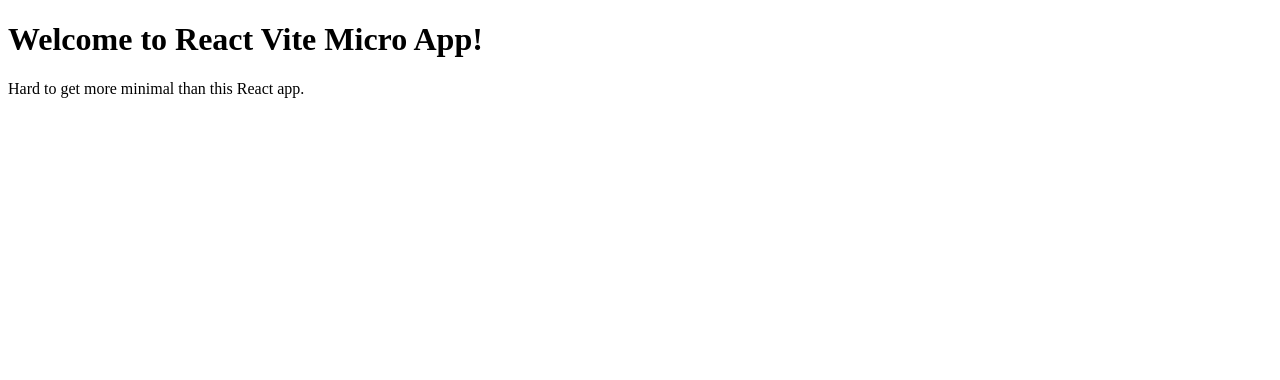
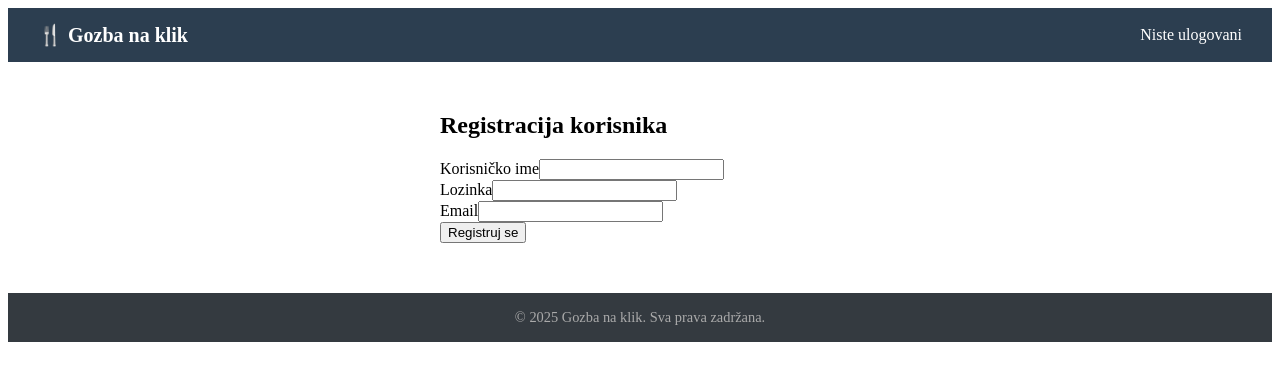
Before and after one commit to JValtner/gozba_na_klik_front, a React (Vite) app in the folder gozba_na_klik/: page /register in a window 1280 px wide. Shown: the top 380 px of the page. Built offline with nearby package versions, Linux system fonts and the light colour scheme.

Commit message:
Urađena registracija korisnika, header, footer, sass fajlovi za pomenute komponente

```diff
--- a/gozba_na_klik/package.json
+++ b/gozba_na_klik/package.json
@@ -14,7 +14,7 @@
     "react-dom": "^19.0.0",
     "react-hook-form": "^7.63.0",
     "react-router-dom": "^7.9.1",
-    "sass": "^1.93.0"
+    "sass": "^1.93.1"
   },
   "devDependencies": {
     "vite": "^6.2.0"
--- a/gozba_na_klik/src/App.jsx
+++ b/gozba_na_klik/src/App.jsx
@@ -1,8 +1,25 @@
 import React from "react";
+import { BrowserRouter as Router, Routes, Route } from "react-router-dom";
+import WelcomePage from "./components/welcome/WelcomePage";
+import RegisterUserForm from "./components/users/RegisterUserForm";
+import Header from "./components/welcome/Header";
+import Footer from "./components/welcome/Footer";
+import './styles/main.scss';
 
-export default () => (
-  <>
-    <h1>Welcome to React Vite Micro App!</h1>
-    <p>Hard to get more minimal than this React app.</p>
-  </>
-);
+export default function App() {
+  return (
+
+    <Router>
+      <Header />
+      <main>
+        <Routes>
+          <Route path="/" element={<WelcomePage />} />
+          <Route path="/register" element={<RegisterUserForm />} />
+        </Routes>
+      </main>
+      <Footer />
+    </Router>
+
+
+  );
+}
--- /dev/null
+++ b/gozba_na_klik/src/components/users/RegisterUserForm.jsx
@@ -0,0 +1,84 @@
+import React from "react";
+import { useNavigate } from "react-router-dom";
+import { useForm } from "react-hook-form";
+import AxiosConfig from "../../config/axios.config";
+import { useUser } from "../users/UserContext";
+
+export default function RegisterUserForm() {
+    const navigate = useNavigate();
+    const { setUsername } = useUser();
+
+    const {
+        register,
+        handleSubmit,
+        formState: { errors },
+    } = useForm();
+
+    const onSubmit = async (data) => {
+        try {
+            await AxiosConfig.post("api/users", {
+                username: data.username,
+                password: data.password,
+                email: data.email,
+                role: "Client",
+            });
+
+
+
+
+            alert("Uspešno ste se registrovali!");
+            navigate("/");
+        } catch (err) {
+            alert("Greška pri registraciji. Pokušajte ponovo.");
+        }
+    };
+
+    return (
+        <div style={{ maxWidth: "400px", margin: "50px auto" }}>
+            <h2>Registracija korisnika</h2>
+
+            <form onSubmit={handleSubmit(onSubmit)}>
+                <div>
+                    <label>Korisničko ime</label>
+                    <input
+                        type="text"
+                        {...register("username", { required: "Korisničko ime je obavezno" })}
+                    />
+                    {errors.username && (
+                        <p style={{ color: "red" }}>{errors.username.message}</p>
+                    )}
+                </div>
+
+                <div>
+                    <label>Lozinka</label>
+                    <input
+                        type="password"
+                        {...register("password", { required: "Lozinka je obavezna" })}
+                    />
+                    {errors.password && (
+                        <p style={{ color: "red" }}>{errors.password.message}</p>
+                    )}
+                </div>
+
+                <div>
+                    <label>Email</label>
+                    <input
+                        type="email"
+                        {...register("email", {
+                            required: "Email je obavezan",
+                            pattern: {
+                                value: /^[^\s@]+@[^\s@]+\.[^\s@]+$/,
+                                message: "Unesite validan email",
+                            },
+                        })}
+                    />
+                    {errors.email && (
+                        <p style={{ color: "red" }}>{errors.email.message}</p>
+                    )}
+                </div>
+
+                <button type="submit">Registruj se</button>
+            </form>
+        </div>
+    );
+}
--- /dev/null
+++ b/gozba_na_klik/src/components/users/UserContext.jsx
@@ -0,0 +1,29 @@
+import React, { createContext, useState, useContext, useEffect } from "react";
+
+const UserContext = createContext();
+
+export function UserProvider({ children }) {
+    // inicijalno čitamo username iz localStorage
+    const [username, setUsername] = useState(() => {
+        return localStorage.getItem("username") || null;
+    });
+
+    // svaki put kad se username promeni -> snimamo u localStorage
+    useEffect(() => {
+        if (username) {
+            localStorage.setItem("username", username);
+        } else {
+            localStorage.removeItem("username");
+        }
+    }, [username]);
+
+    return (
+        <UserContext.Provider value={{ username, setUsername }}>
+            {children}
+        </UserContext.Provider>
+    );
+}
+
+export function useUser() {
+    return useContext(UserContext);
+}
--- /dev/null
+++ b/gozba_na_klik/src/components/welcome/Footer.jsx
@@ -0,0 +1,10 @@
+import React from "react";
+
+
+export default function Footer() {
+    return (
+        <footer className="app-footer">
+            <p>© {new Date().getFullYear()} Gozba na klik. Sva prava zadržana.</p>
+        </footer>
+    );
+}
--- /dev/null
+++ b/gozba_na_klik/src/components/welcome/Header.jsx
@@ -0,0 +1,20 @@
+import React from "react";
+import { useUser } from "../users/UserContext";
+
+
+export default function Header() {
+    const { username } = useUser();
+
+    return (
+        <header className="app-header">
+            <div className="logo">🍴 Gozba na klik</div>
+            <div className="user-info">
+                {username ? (
+                    <span>Dobrodošao, <strong>{username}</strong></span>
+                ) : (
+                    <span>Niste ulogovani</span>
+                )}
+            </div>
+        </header>
+    );
+}
--- /dev/null
+++ b/gozba_na_klik/src/components/welcome/WelcomePage.jsx
@@ -0,0 +1,16 @@
+import React from "react";
+import { useNavigate } from "react-router-dom";
+
+export default function WelcomePage() {
+    const navigate = useNavigate();
+
+    return (
+        <div style={{ textAlign: "center", marginTop: "50px" }}>
+            <h1>Dobrodošli u Gozba na Klik</h1>
+            <p>Prijavite se ili kreirajte nalog kako biste koristili aplikaciju.</p>
+            <button onClick={() => navigate("/register")}>
+                Registracija
+            </button>
+        </div>
+    );
+}
--- a/gozba_na_klik/src/config/axios.config.js
+++ b/gozba_na_klik/src/config/axios.config.js
@@ -1,7 +1,7 @@
 import axios from 'axios';
 
 let AxiosConfig = axios.create({
-  baseURL: 'http://localhost:8351//',//Proveriti koji je port
+  baseURL: 'http://localhost:5065',//http port na backend-u
   // Prostor za dodatnu konfiguraciju
 });
 
--- a/gozba_na_klik/src/index.jsx
+++ b/gozba_na_klik/src/index.jsx
@@ -1,5 +1,12 @@
 import React from "react";
-import { createRoot } from 'react-dom/client';
+import ReactDOM from "react-dom/client";
 import App from "./App";
+import { UserProvider } from "./components/users/UserContext";
 
-createRoot(document.getElementById('root')).render(<App/>)
+ReactDOM.createRoot(document.getElementById("root")).render(
+    <React.StrictMode>
+        <UserProvider>
+            <App />
+        </UserProvider>
+    </React.StrictMode>
+);
--- /dev/null
+++ b/gozba_na_klik/src/styles/_footer.scss
@@ -0,0 +1,12 @@
+.app-footer {
+    background-color: #343a40;
+    color: #aaa;
+    text-align: center;
+    padding: 1rem;
+    margin-top: 2rem;
+    font-size: 0.9rem;
+
+    p {
+        margin: 0;
+    }
+}
--- /dev/null
+++ b/gozba_na_klik/src/styles/_header.scss
@@ -0,0 +1,37 @@
+.app-header {
+    display: flex;
+    justify-content: space-between;
+    align-items: center;
+    background: #2c3e50;
+    color: white;
+    padding: 15px 30px;
+
+    .logo {
+        font-size: 20px;
+        font-weight: bold;
+    }
+
+    .user-info {
+        display: flex;
+        align-items: center;
+        gap: 15px;
+
+        strong {
+            color: #f1c40f;
+        }
+
+        .logout-btn {
+            background: #e74c3c;
+            border: none;
+            padding: 6px 12px;
+            border-radius: 6px;
+            color: white;
+            cursor: pointer;
+            transition: background 0.3s ease;
+
+            &:hover {
+                background: #c0392b;
+            }
+        }
+    }
+}
--- /dev/null
+++ b/gozba_na_klik/src/styles/main.scss
@@ -0,0 +1,2 @@
+@import 'header';
+@import 'footer';
```
Also changed, not shown: 1 other file (tests, documents, lock files or other folders).
